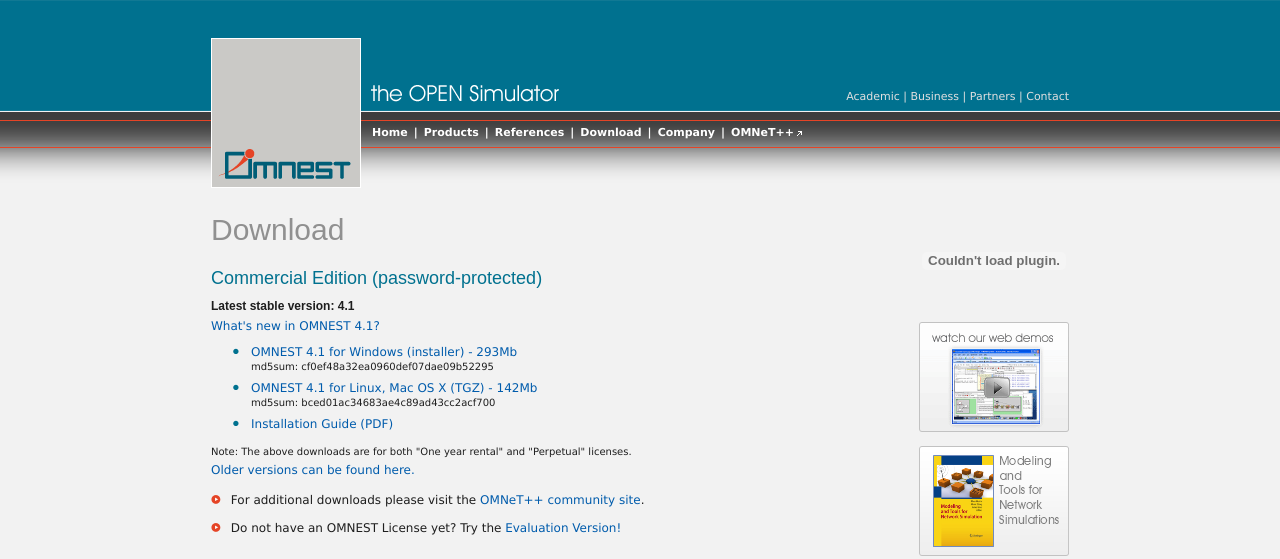
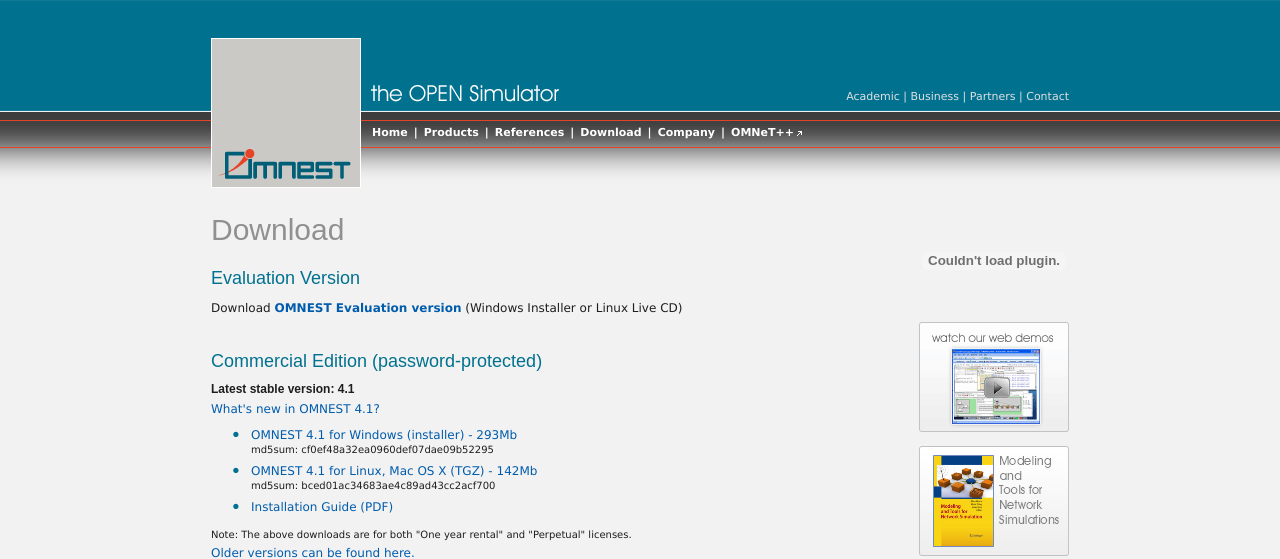
Before and after one commit to tabgab/omnesttestsite2, a PHP site: page /download.php in a window 1280 px wide. Shown: the top 559 px of the page. Run offline with PHP 8.4, Linux system fonts and the light colour scheme; some libraries are stand-ins or nearby versions.

Commit message:
Added evaluation version to the main download page.

```diff
--- a/download.php
+++ b/download.php
@@ -30,6 +30,11 @@
 <div id="header"><h1>Download</h1></div>
 
 
+<h2>Evaluation Version</h2>
+
+<p>Download <a href="download-eval.php"><b>OMNEST Evaluation version</b></a> (Windows Installer or Linux Live CD)</p>
+
+<br/>
 <h2>Commercial Edition (password-protected)</h2>
 
 <h3>Latest stable version: 4.1</h3>
```
